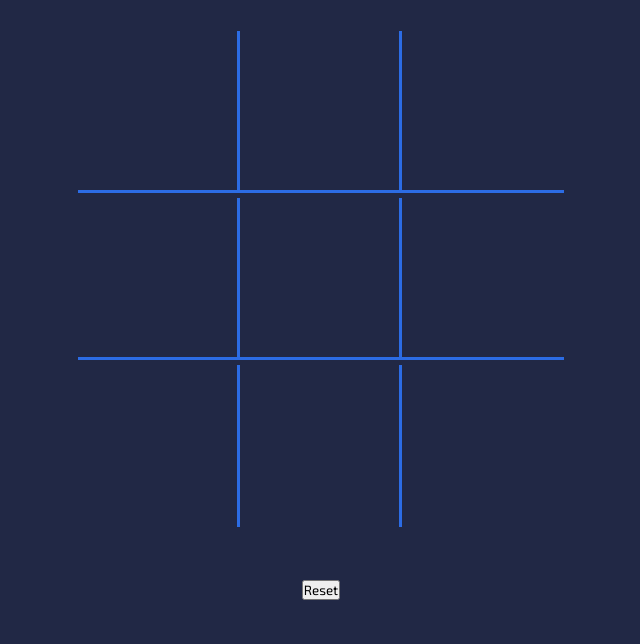
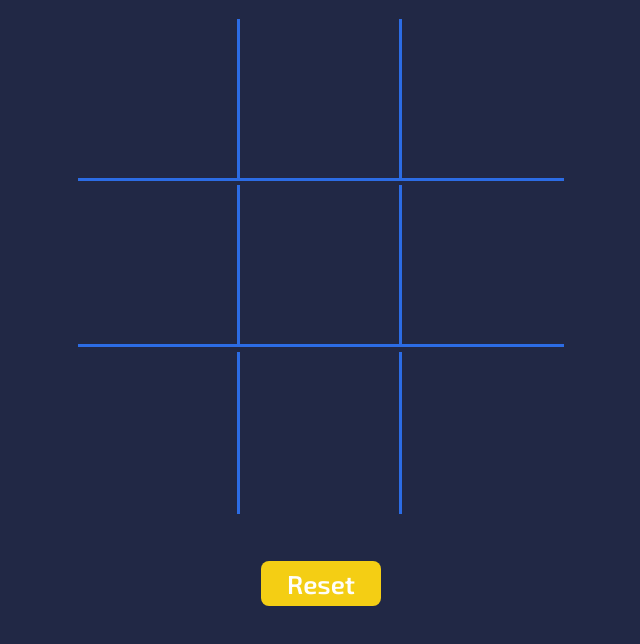
Before and after one commit to ArpanSankesh/Tic-Tac-Toe-mini, a plain HTML site: page index.html in a window 1280 px wide. Shown: the part 140-784 px from the top of the page, without its empty margins (319-959 px from the left). Drawn offline with Linux system fonts and the light colour scheme.

Commit message:
reset button added

```diff
--- a/style.css
+++ b/style.css
@@ -55,6 +55,7 @@ body{
     border-right:3px solid var(--accent2-color);
     outline: none;
     background-color: var(--background-color);
+    cursor: pointer;
 }
 
 .box:nth-child(3n){
@@ -64,3 +65,16 @@ body{
 .box:nth-child(6) ~ .box{
     border-bottom: none ;
 }
+
+.reset-btn{
+    width: 120px;
+    height: 45px;
+    border-radius: 0.5rem;
+    outline: none;
+    border: none;
+    background-color: var(--accent-color);
+    font-size: 1.6rem;
+    font-weight: 600;
+    color: var(--font-color);
+    cursor: pointer;
+}
```
